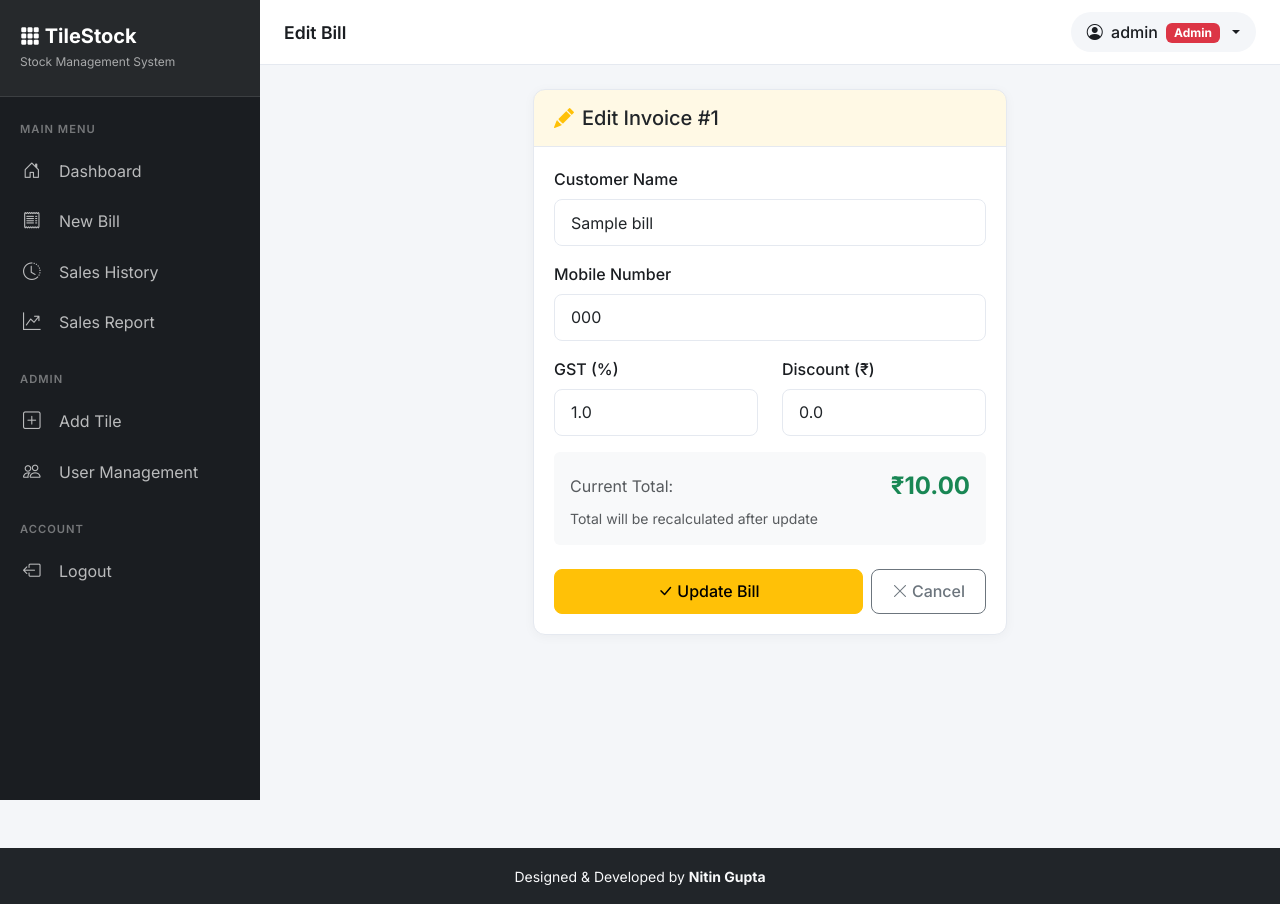
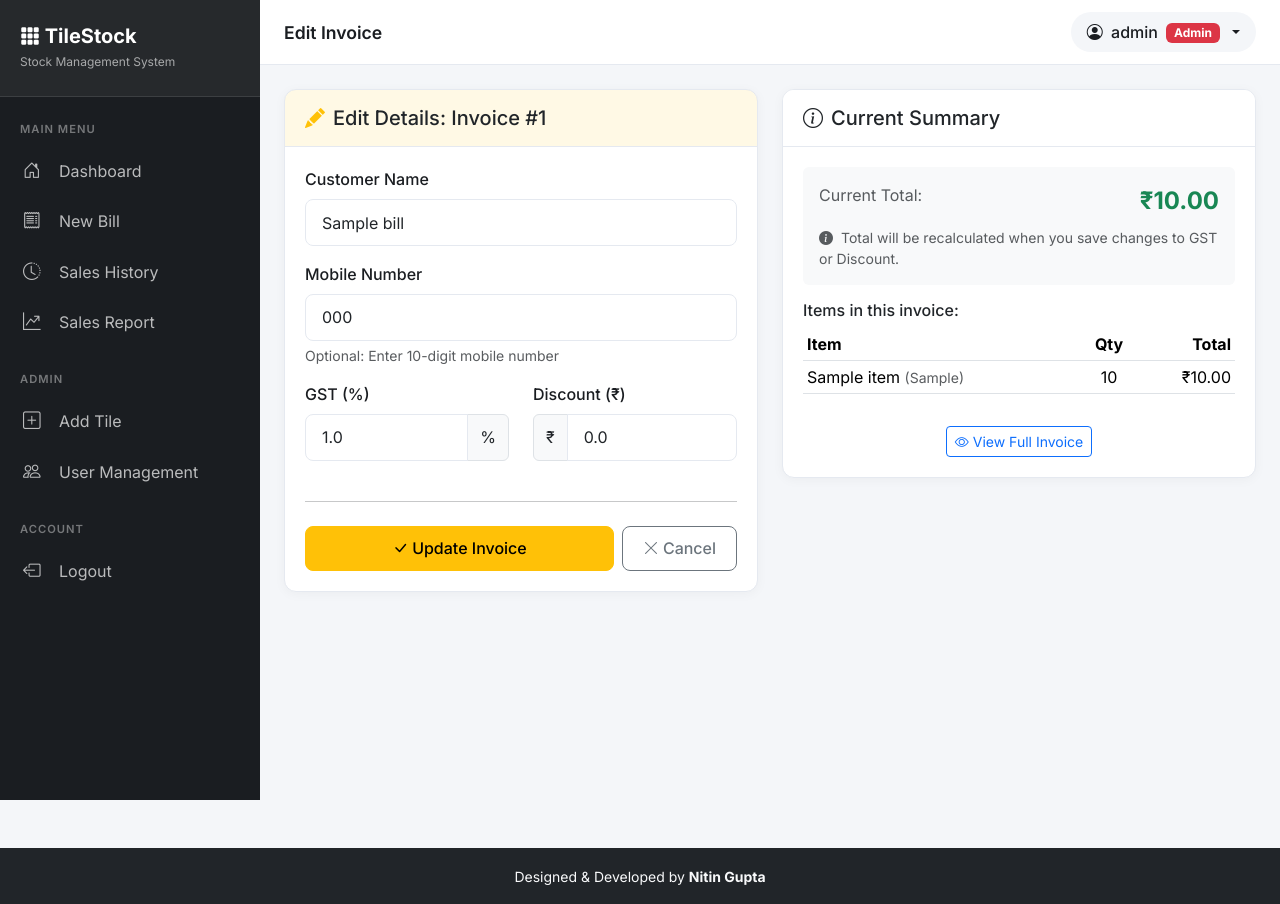
Before and after one commit to Nitingupta822/Tiles_Store, a Flask app: page /edit_bill/1 in a window 1280 px wide. Run offline with Flask 3, Linux system fonts and the light colour scheme; a user stored in the database is signed in; tables that the repository leaves empty hold one stand-in row (values such as "Sample post").

Commit message:
Update edit_bill.html

```diff
--- a/tiles_stock_app/templates/edit_bill.html
+++ b/tiles_stock_app/templates/edit_bill.html
@@ -1,12 +1,14 @@
-{% extends 'base.html' %} {% block title %}Edit Bill{% endblock %} {% block
-page_title %}Edit Bill{% endblock %} {% block content %}
-<div class="row justify-content-center">
+{% extends 'base.html' %} {% block title %}Edit Invoice #{{ bill.id }}{% endblock %}
+{% block page_title %}Edit Invoice{% endblock %}
+
+{% block content %}
+<div class="row g-4">
+  <!-- Edit Form -->
   <div class="col-lg-6">
     <div class="modern-card">
       <div class="card-header bg-warning bg-opacity-10">
         <h5 class="mb-0">
-          <i class="bi bi-pencil-fill text-warning me-2"></i>Edit Invoice #{{
-          bill.id }}
+          <i class="bi bi-pencil-fill text-warning me-2"></i>Edit Details: Invoice #{{ bill.id }}
         </h5>
       </div>
 
@@ -14,45 +16,47 @@ page_title %}Edit Bill{% endblock %} {% block content %}
         <form method="POST">
           <div class="mb-3">
             <label class="form-label">Customer Name</label>
-            <input type="text" name="customer_name" class="form-control" value="{{ bill.customer_name }}" required />
+            <input type="text" name="customer_name" class="form-control" value="{{ bill.customer_name or '' }}"
+              required />
           </div>
 
           <div class="mb-3">
             <label class="form-label">Mobile Number</label>
-            <input type="tel" name="customer_mobile" class="form-control" value="{{ bill.customer_mobile }}"
-              pattern="[0-9]{10}" maxlength="10" />
+            <input type="tel" name="customer_mobile" class="form-control" value="{{ bill.customer_mobile or '' }}"
+              placeholder="e.g., 9876543210" />
+            <div class="form-text">Optional: Enter 10-digit mobile number</div>
           </div>
 
           <div class="row">
             <div class="col-md-6">
               <div class="mb-3">
                 <label class="form-label">GST (%)</label>
-                <input type="number" name="gst" class="form-control" value="{{ bill.gst }}" min="0" step="0.01"
-                  required />
+                <div class="input-group">
+                  <input type="number" name="gst" class="form-control" value="{{ bill.gst }}" min="0" step="0.01"
+                    required />
+                  <span class="input-group-text">%</span>
+                </div>
               </div>
             </div>
             <div class="col-md-6">
               <div class="mb-3">
                 <label class="form-label">Discount (₹)</label>
-                <input type="number" name="discount" class="form-control" value="{{ bill.discount }}" min="0"
-                  step="0.01" required />
+                <div class="input-group">
+                  <span class="input-group-text">₹</span>
+                  <input type="number" name="discount" class="form-control" value="{{ bill.discount }}" min="0"
+                    step="0.1" required />
+                </div>
               </div>
             </div>
           </div>
 
-          <div class="mb-4 p-3 bg-light rounded">
-            <div class="d-flex justify-content-between align-items-center">
-              <span class="text-muted">Current Total:</span>
-              <span class="fs-4 fw-bold text-success">₹{{ "%.2f"|format(bill.total) }}</span>
-            </div>
-            <div class="form-text">Total will be recalculated after update</div>
-          </div>
+          <hr class="my-4">
 
           <div class="d-flex flex-column flex-sm-row gap-2">
             <button type="submit" class="btn btn-warning btn-modern flex-grow-1">
-              <i class="bi bi-check-lg me-1"></i>Update Bill
+              <i class="bi bi-check-lg me-1"></i>Update Invoice
             </button>
-            <a href="/history" class="btn btn-outline-secondary btn-modern">
+            <a href="/sales_history" class="btn btn-outline-secondary btn-modern">
               <i class="bi bi-x-lg me-1"></i>Cancel
             </a>
           </div>
@@ -60,5 +64,53 @@ page_title %}Edit Bill{% endblock %} {% block content %}
       </div>
     </div>
   </div>
+
+  <!-- Summary & Items (Context) -->
+  <div class="col-lg-6">
+    <div class="modern-card mb-4">
+      <div class="card-header">
+        <h5 class="mb-0"><i class="bi bi-info-circle me-2"></i>Current Summary</h5>
+      </div>
+      <div class="card-body">
+        <div class="p-3 bg-light rounded mb-3">
+          <div class="d-flex justify-content-between mb-2">
+            <span class="text-muted">Current Total:</span>
+            <span class="fs-4 fw-bold text-success">₹{{ "%.2f"|format(bill.total) }}</span>
+          </div>
+          <div class="small text-muted">
+            <i class="bi bi-info-circle-fill me-1"></i>
+            Total will be recalculated when you save changes to GST or Discount.
+          </div>
+        </div>
+
+        <h6>Items in this invoice:</h6>
+        <div class="table-responsive">
+          <table class="table table-sm">
+            <thead>
+              <tr>
+                <th>Item</th>
+                <th class="text-center">Qty</th>
+                <th class="text-end">Total</th>
+              </tr>
+            </thead>
+            <tbody>
+              {% for item in bill.items %}
+              <tr>
+                <td>{{ item.tile_name }} <small class="text-muted">({{ item.size }})</small></td>
+                <td class="text-center">{{ item.quantity }}</td>
+                <td class="text-end">₹{{ "%.2f"|format(item.total) }}</td>
+              </tr>
+              {% endfor %}
+            </tbody>
+          </table>
+        </div>
+        <div class="text-center mt-3">
+          <a href="/invoice/{{ bill.id }}" class="btn btn-sm btn-outline-primary">
+            <i class="bi bi-eye me-1"></i>View Full Invoice
+          </a>
+        </div>
+      </div>
+    </div>
+  </div>
 </div>
 {% endblock %}
```
